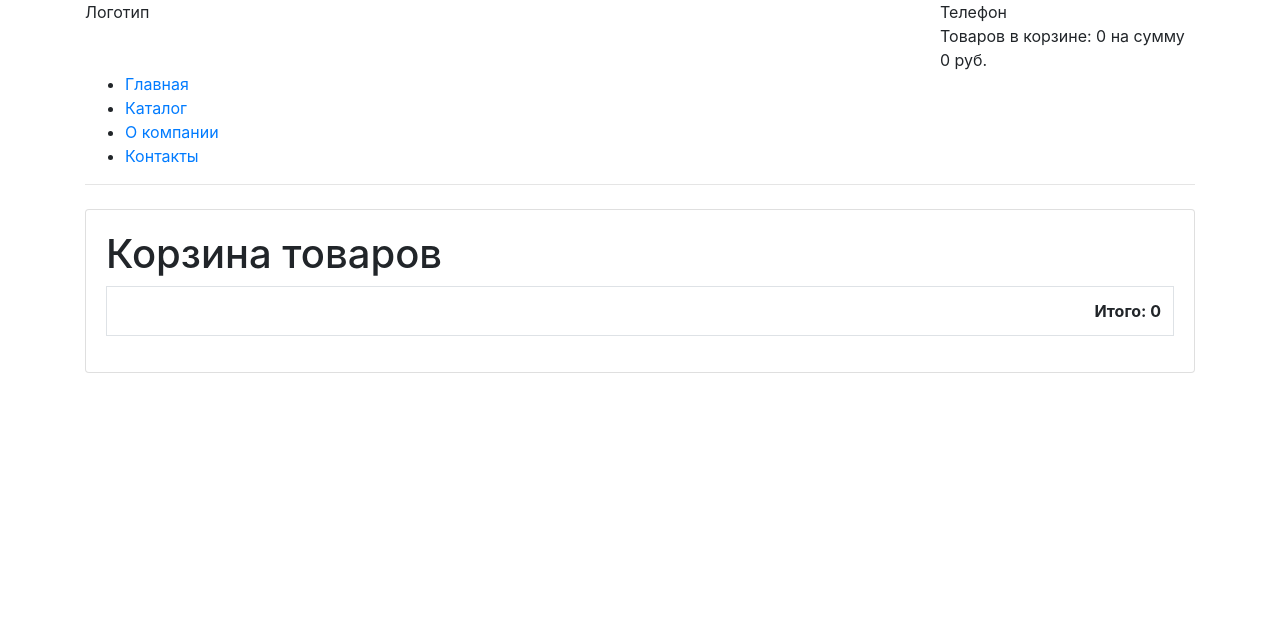
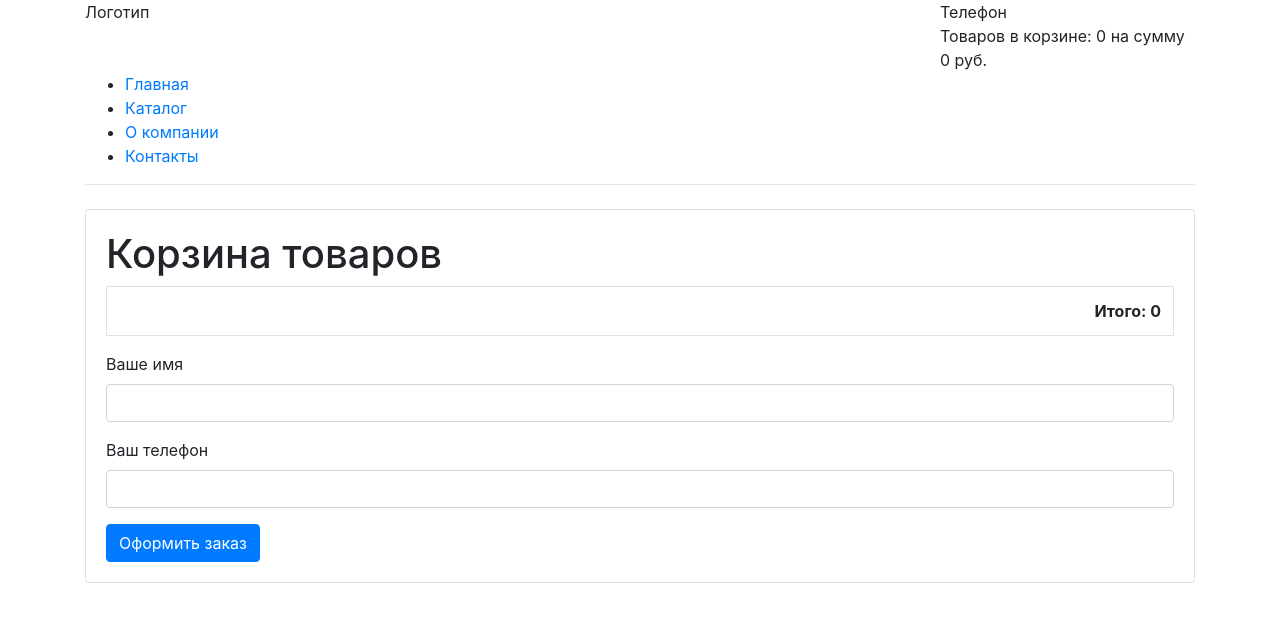
Before and after one commit to bombin78/nuxt-demo, a Nuxt app: page /cart in a window 1280 px wide. Shown: the top 622 px of the page. Built offline with nearby package versions, Linux system fonts and the light colour scheme.

Commit message:
добавили форму оформления заказа

```diff
--- a/package.json
+++ b/package.json
@@ -12,7 +12,8 @@
     "lint": "eslint --fix --ext .js,.vue --ignore-path .gitignore ."
   },
   "dependencies": {
-    "nuxt": "^2.0.0"
+    "nuxt": "^2.0.0",
+    "vee-validate": "^3.0.3"
   },
   "devDependencies": {
     "@nuxtjs/eslint-config": "^1.0.1",
--- a/pages/cart.vue
+++ b/pages/cart.vue
@@ -27,6 +27,35 @@
           </tr>
         </tfoot>
       </table>
+      <form action="">
+        <div class="form-group">
+          <label for="name">Ваше имя</label>
+          <input
+            v-validate="'required'"
+            @blur="$validator.validate('name')"
+            data-vv-name="name"
+            data-vv-as="ваше имя"
+            id="name"
+            class="form-control"
+            type="text"
+          >
+        </div>
+        <div class="form-group">
+          <label for="phone">Ваш телефон</label>
+          <input
+            v-validate="'required'"
+            @blur="$validator.validate('phone')"
+            data-vv-name="phone"
+            data-vv-as="ваш телефон"
+            id="phone"
+            class="form-control"
+            type="text"
+          >
+        </div>
+        <button class="btn btn-primary">
+          Оформить заказ
+        </button>
+      </form>
     </div>
   </div>
 </template>
```
Also changed, not shown: 1 other file (tests, documents, lock files or other folders).
